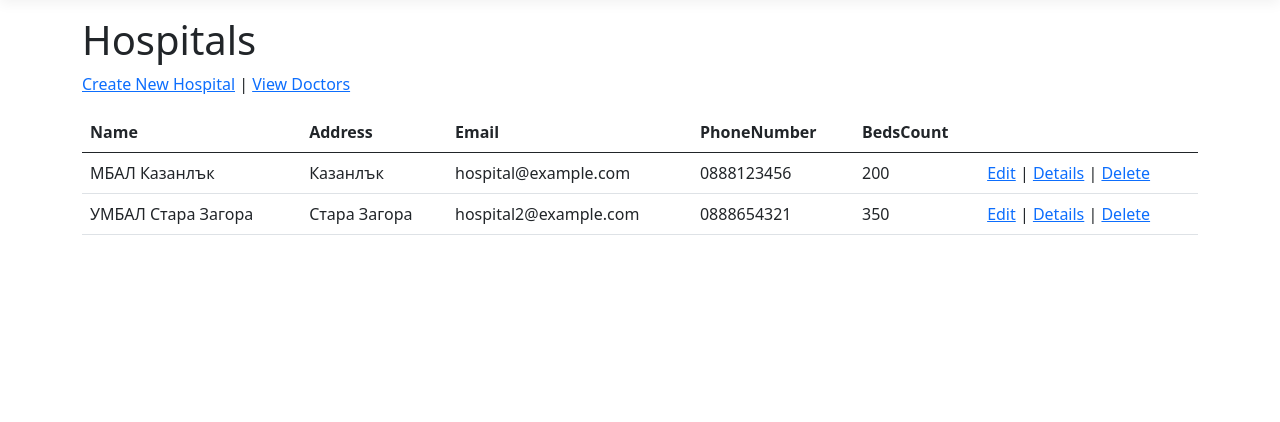
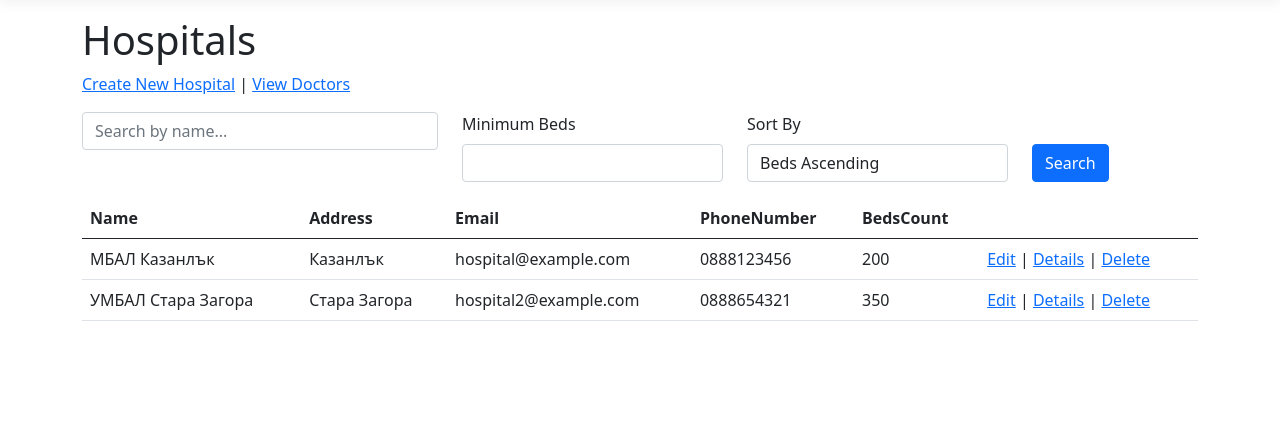
Before and after one commit to VanyaK-08/HospitalManagerInterfaces, an ASP.NET Core app: page / in a window 1280 px wide. Shown: the part 57-479 px from the top of the page. Run offline with ASP.NET Core 8, Linux system fonts and the light colour scheme; data comes from the database, SQL or seed files in the repository; style sheets or scripts are compiled from the project's sources.

Commit message:
AAAAAAAA

```diff
--- a/Data_Hospital_Manager/HospitalDbContext.cs
+++ b/Data_Hospital_Manager/HospitalDbContext.cs
@@ -48,6 +48,9 @@ namespace Data_Hospital_Manager
                 .OnDelete(DeleteBehavior.Cascade);
 
             modelBuilder.ApplyConfiguration(new HospitalConfiguration());
+            modelBuilder.ApplyConfiguration(new DoctorConfiguration());
+            modelBuilder.ApplyConfiguration(new PatientConfiguration());
+            modelBuilder.ApplyConfiguration(new DoctorPatientConfiguration());
         }
     }
 }
--- a/Hospital_Manager/Controllers/HospitalController.cs
+++ b/Hospital_Manager/Controllers/HospitalController.cs
@@ -20,26 +20,22 @@ namespace Hospital_Manager.Controllers
 
 
 
-        public async Task<IActionResult> Index()
+        public async Task<IActionResult> Index(string? search, int? minBeds, string? sortOrder)
         {
-            var hospitals = await _hospitalService.GetAllHospitalsAsync();
-
-            var model = new List<HospitalIndexViewModel>();//празен списък за ViewModel-ите
-
-            foreach (var hospital in hospitals)
+            var hospitals = await _hospitalService.GetAllHospitalsAsync(search, minBeds, sortOrder);
+            var model = hospitals.Select(h => new HospitalIndexViewModel
             {
-                model.Add(new HospitalIndexViewModel
-                {
-                    Id = hospital.Id,
-                    Name = hospital.Name,
-                    Address = hospital.Address,
-                    Email = hospital.Email,
-                    PhoneNumber = hospital.PhoneNumber,
-                    BedsCount = hospital.BedsCount
-                });
-            }
-
-            return View(model);//Изпращаме списъка към View
+                Id = h.Id,
+                Name = h.Name,
+                Address = h.Address,
+                Email = h.Email,
+                PhoneNumber = h.PhoneNumber,
+                BedsCount = h.BedsCount
+            });
+            ViewBag.Search = search;
+            ViewBag.MinBeds = minBeds;
+            ViewBag.SortOrder = sortOrder;
+            return View(model);
         }
 
 
--- a/Hospital_Manager/Views/Hospital/Index.cshtml
+++ b/Hospital_Manager/Views/Hospital/Index.cshtml
@@ -14,6 +14,51 @@
     </a>
 </p>
 
+<form asp-controller="Hospital" asp-action="Index" method="get">
+    <div class="row mb-3">
+        <div class="col-md-4">
+            <input type = "text"
+                name="search"
+                value="@ViewBag.Search"
+                class="form-control"
+                placeholder="Search by name..." />
+        </div>
+
+        <div class="col-md-3">
+            <label class="form-label">Minimum Beds</label>
+            <input type="number"
+                name="minBeds"
+                value="@ViewBag.MinBeds"
+                min="0"
+                class="form-control" />
+        </div>
+
+        <div class="col-md-3">
+            <label class="form-label">Sort By</label>
+            <select name="sortOrder" class="form-control"
+               <option value="name"
+                   selected = "@(ViewBag.SortOrder == "name")">
+                   Name A-Z
+               </option>
+               <option value="beds_asc"
+                   selected = "@(ViewBag.SortOrder == "beds_asc")">
+                   Beds Ascending
+               </option>
+               <option value="beds_desc"
+                   selected = "@(ViewBag.SortOrder == "beds_desc")">
+                   Beds Descending
+               </option>
+            </select>
+        </div>
+
+        <div class="col-md-2 d-flex align-items-end">
+            <button type="submit" class="btn btn-primary">
+                Search
+            </button>
+
+        </div>
+    </div>
+</form>
 <table class="table">
     <thead>
         <tr>
--- a/Hospital_Manager_Core/Interfaces/IHospitalService.cs
+++ b/Hospital_Manager_Core/Interfaces/IHospitalService.cs
@@ -9,7 +9,7 @@ namespace Hospital_Manager_Core.Interfaces
 {
     public interface IHospitalService
     {
-        Task<List<Hospital>> GetAllHospitalsAsync();
+        Task<List<Hospital>> GetAllHospitalsAsync(string? search = null, int? minBeds = null, string? sortOrder = null);
         Task<Hospital?> GetHospitalByIdAsync(int id);
         Task AddHospitalAsync(Hospital hospital);
         Task UpdateHospitalAsync(Hospital hospital);
```
Also changed, not shown: Data_Hospital_Manager/Configurations/DoctorConfiguration.cs (added, +40 -0 lines), Data_Hospital_Manager/Configurations/DoctorPatientConfiguration.cs (added, +23 -0 lines), Data_Hospital_Manager/Configurations/PatientConfiguration.cs (added, +39 -0 lines), Hospital_Manager_Core/Services/HospitalService.cs (+26 -2 lines).
